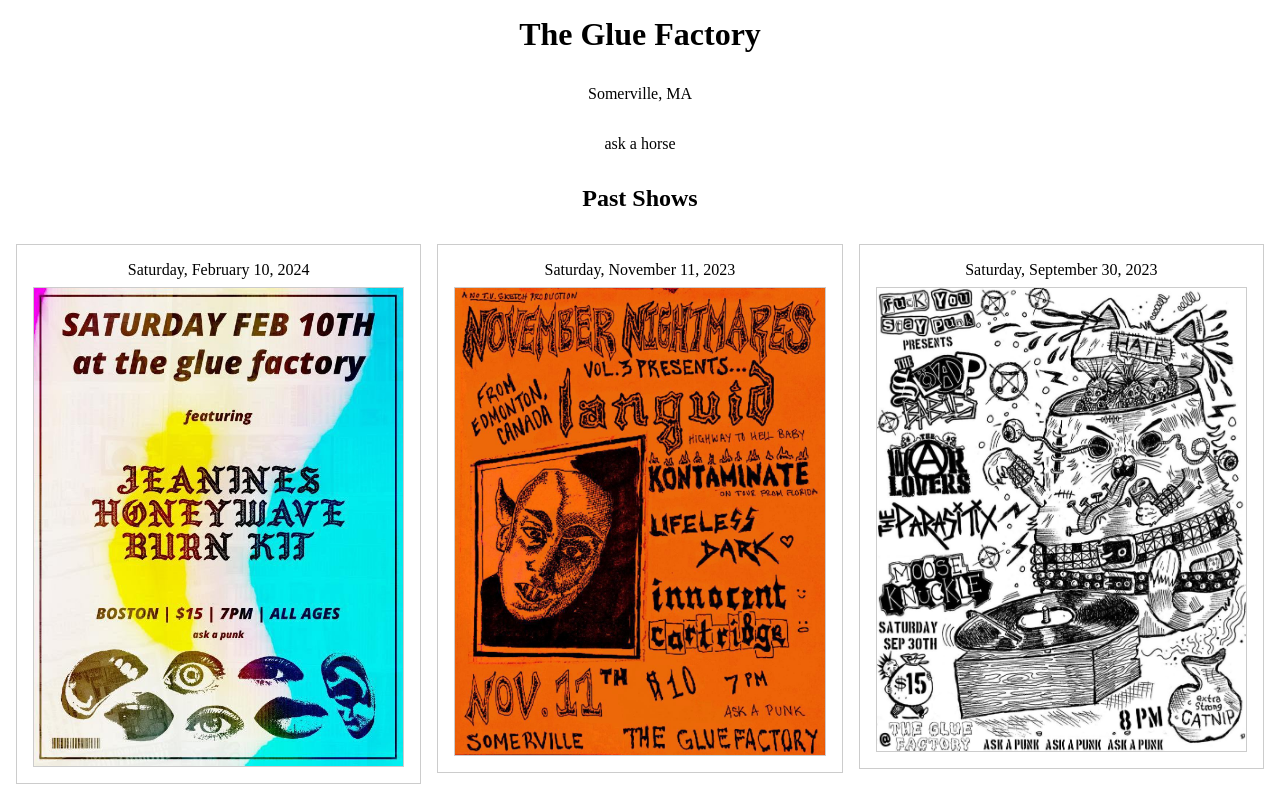
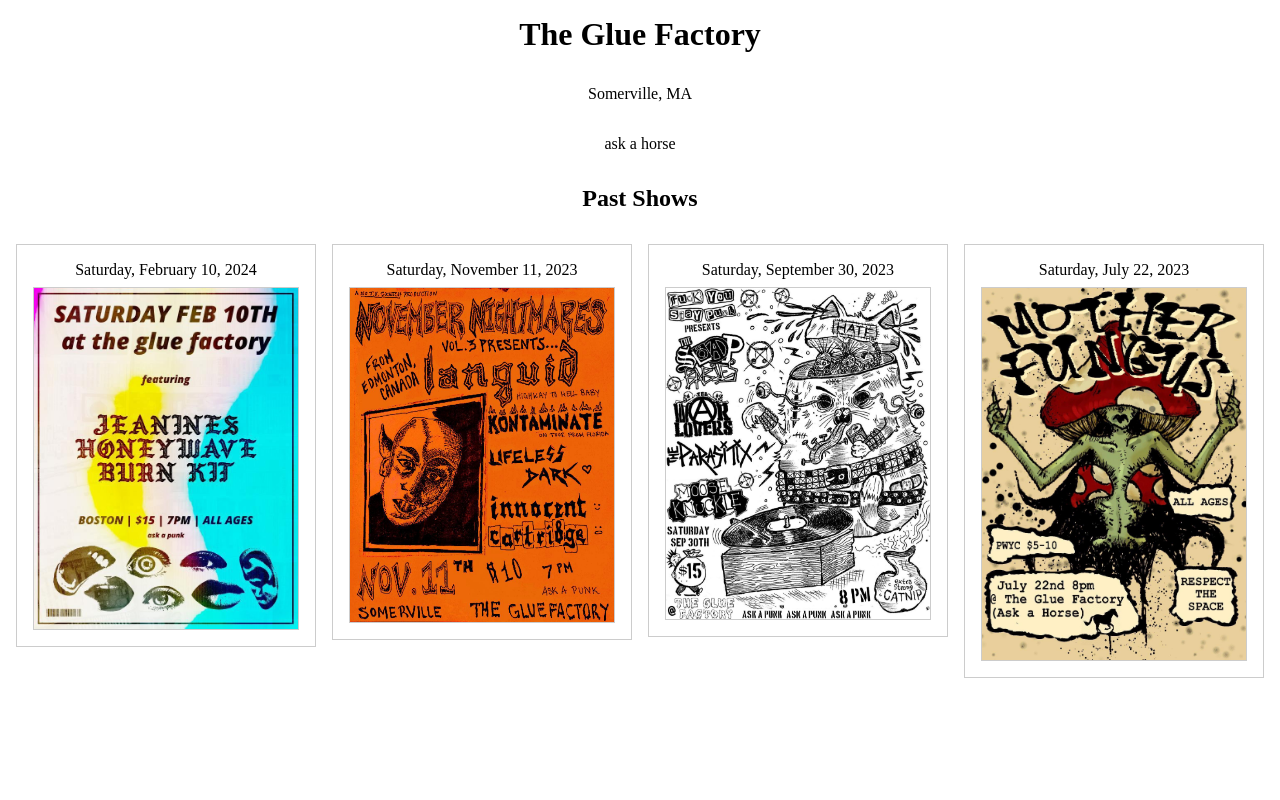
Before and after one commit to horseyhouse/glue-factory, a JavaScript app: page / in a window 1280 px wide. Built offline with nearby package versions, Linux system fonts and the light colour scheme.

Commit message:
added mother fungus

```diff
--- a/components/Flyers.vue
+++ b/components/Flyers.vue
@@ -32,8 +32,8 @@ pathsAndDates.forEach(({ path }) => {
         <li v-for="{ path, date } of pathsAndDates">
             <figure>
                 <caption>
-                    {{ date.toLocaleDateString(undefined, {
-                        weekday: 'long', year: 'numeric', month: 'long', day: 'numeric'
+                    {{ date.toLocaleString(undefined, {
+                        weekday: 'long', year: 'numeric', month: 'long', day: 'numeric', timeZone: 'UTC'
                     }) }}
                 </caption>
                 <img :src="resolvedPaths[path]">
```
Also changed, not shown: media/flyers/2023-07-22.jpeg (added).
